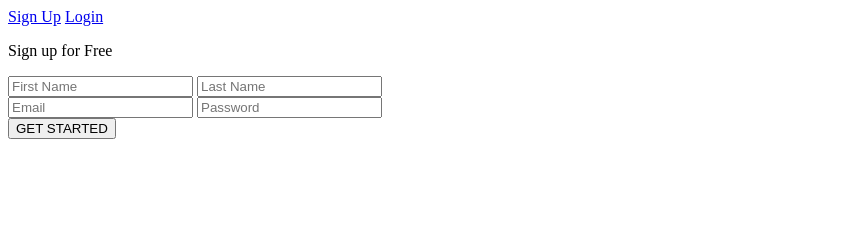
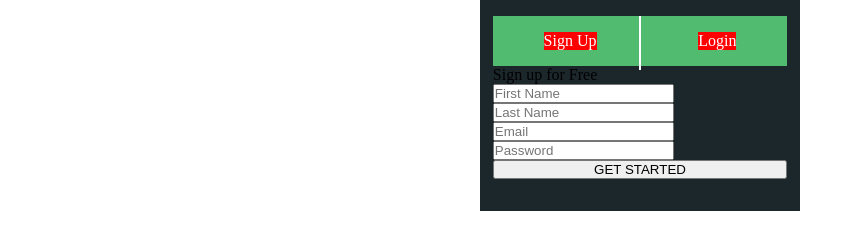
Before and after one commit to aschneiderbuch/14_Tag_Lev3_2_css-vertiefung_forms, a plain HTML site: page index.html in a window 1280 px wide. Shown: the whole page, without its empty margins (0-855 px from the left). Drawn offline with Linux system fonts and the light colour scheme.

Commit message:
styleUberschrift

```diff
--- a/assets/css/style.css
+++ b/assets/css/style.css
@@ -0,0 +1,49 @@
+/*
+
+visibility: hidden;
+
+*/
+
+
+*{
+    margin: 0;
+    padding: 0;
+    box-sizing: border-box;
+}
+
+html{
+    scroll-behavior: smooth;
+    font-size: 16px;
+    max-width: 1440px;
+}
+
+form{
+    background-color: #1c272b;
+    max-width: 25vw;
+    margin: 0 auto;
+    padding: 2vh 1vw 4vh 1vw;
+    display: flex;
+    flex-direction: column;
+}
+
+.section__buttons__Kopf{
+    background-color: #51bb70;
+    display: flex;
+    justify-content: space-around;
+    font-size: 1rem;
+    padding: 2vh 0;
+}
+
+.section__buttons__Kopf>a{
+    background-color: red;
+    color: white;
+    text-decoration: none;
+}
+
+.section__buttons__Kopf>span{
+    background-color: white;
+    position: absolute;
+    top:2vh;
+    height: 6.8vh;
+    width: 2px;
+}
--- a/index.html
+++ b/index.html
@@ -10,27 +10,32 @@
 <body>
     <form action="#">
 
-        <section>
+        <section class="section__buttons__Kopf">
             <a href="./index.html">Sign Up</a>
+            <span></span>
             <a href="./assets/html/Login.html">Login</a>
         </section>
 
-        <p>Sign up for Free</p>
+        <p class="ueberschrift__text">Sign up for Free</p>
 
-        <section>
-            <article>
-                <input type="text" name="firstName" id="firstName" placeholder="First Name" required>
+        <section class="section__input__felder">
+            <article >
+                <input  type="text" name="firstName" id="firstName" placeholder="First Name" required>
 
                 <input type="text" name="lastName" id="lastName" placeholder="Last Name" required>
 
             </article>
 
+
             <input type="email" name="email" id="email" placeholder="Email" required>
 
             <input type="password" name="password" id="password" placeholder="Password" required>
+
+            <a hidden href="#">Forget Password?</a>
         </section>
 
-        <input type="submit" value="GET STARTED">
+
+        <input class="button__submitUndLogin" type="submit" value="GET STARTED">
 
 
 
```
